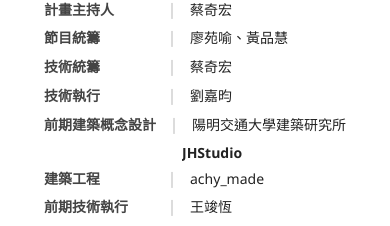
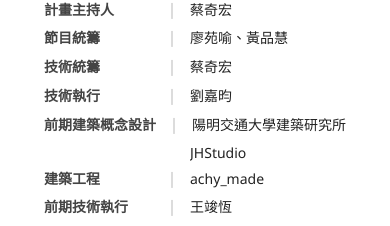
Before and after one commit to Maxlin1234/fvl2025_project, a Vue app: page / in a window 390 px wide. Shown: the part 3515-3741 px from the top of the page. Built offline with nearby package versions, Linux system fonts and the light colour scheme; no server answers; a web font is replaced by a local one.

Commit message:
1031final

```diff
--- a/src/components/TeamSection.vue
+++ b/src/components/TeamSection.vue
@@ -229,7 +229,7 @@ export default {
 
 .value-only {
   margin-left: 0;
-  font-weight: 600;
+  // font-weight: 600;
 }
 
 /* 合作單位和贊助單位樣式 */
@@ -345,14 +345,15 @@ export default {
   .value { font-size: 14px; -webkit-line-clamp: 3; }
   /* 手機版：JHStudio 對齊內容區域 */
   .value-only {
-    margin-left: calc(110px + 28px); /* 角色寬度 110px + 分隔符約 20px + 額外對齊 8px */
+    margin-left: calc(110px + 36px); /* 角色寬度 110px + 分隔符約 20px + 額外對齊 8px */
   }
   .team.en .role { flex: 0 0 130px; font-size: 13px; white-space: normal; word-break: break-word; line-height: 1.4; }
   .team.en .value { font-size: 13px; -webkit-line-clamp: initial; }
   /* 手機版英文：JHStudio 對齊內容區域 */
   .team.en .value-only {
-    margin-left: calc(130px + 24px); /* 英文版角色寬度 130px + 分隔符約 16px + 額外對齊 8px */
+    margin-left: calc(130px + 30px); /* 英文版角色寬度 130px + 分隔符約 16px + 額外對齊 8px */
   }
+
 
   .partners-section {
     margin-top: 30px;
```
